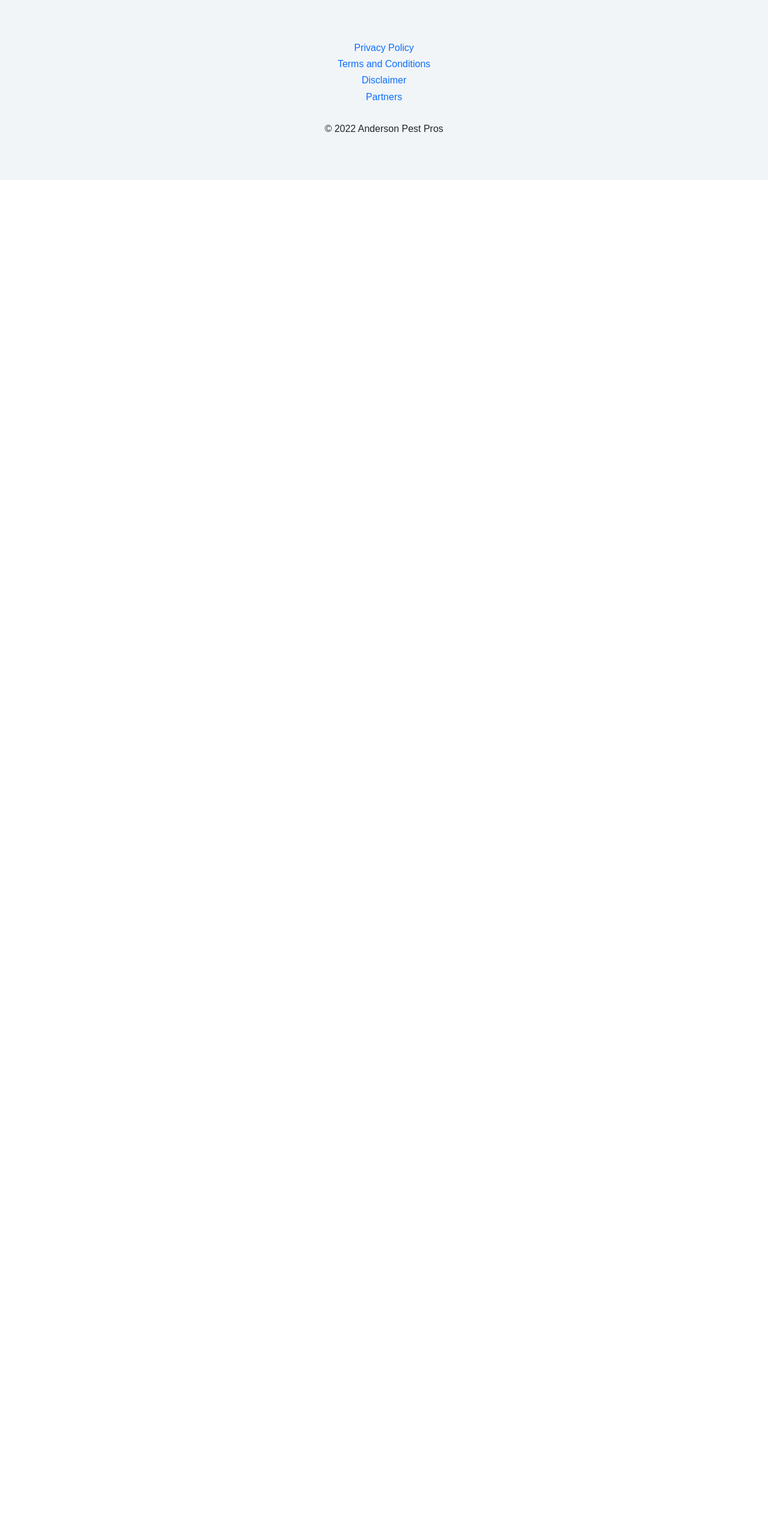
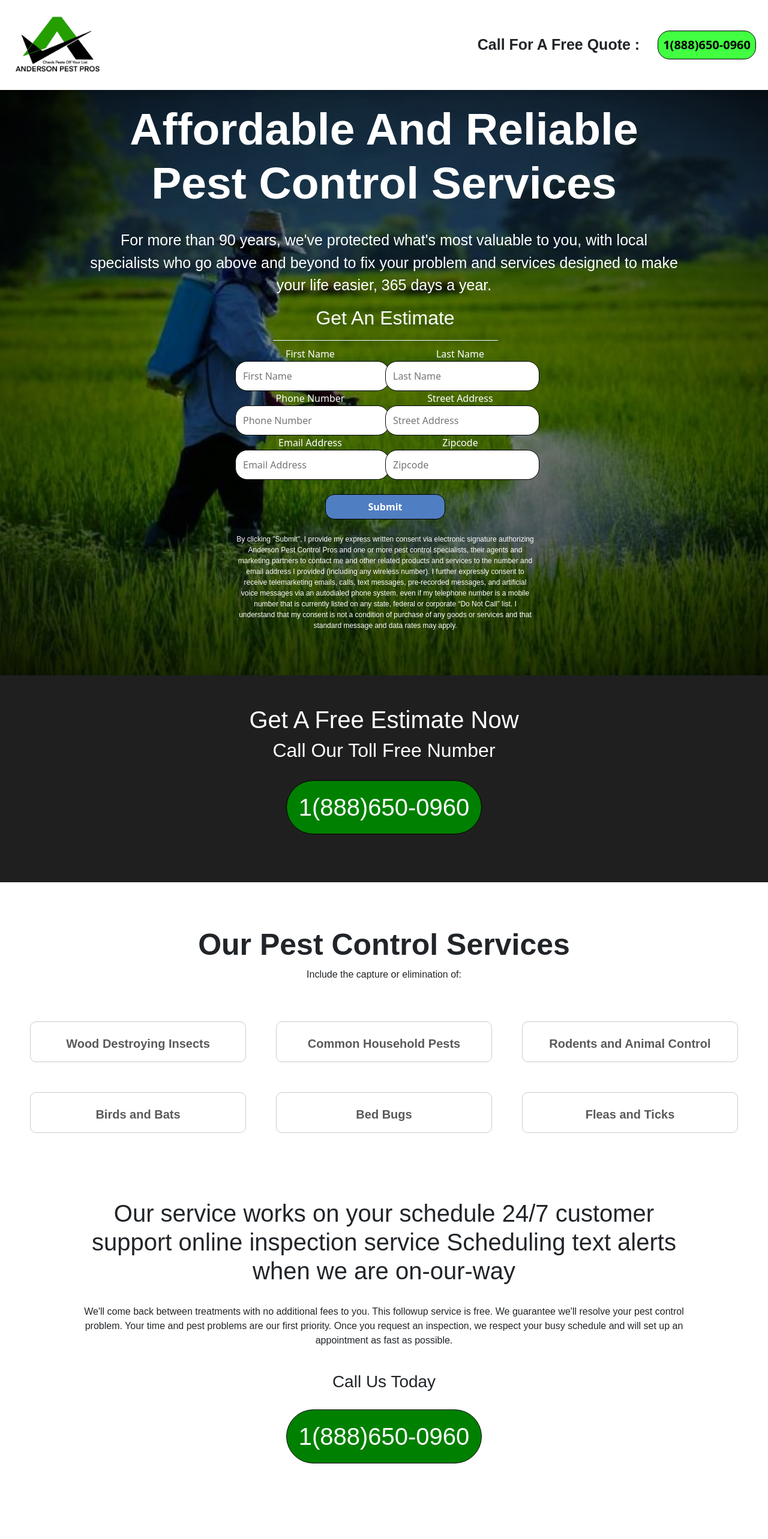
Before and after one commit to axad-capital/anderson-pest, a React (Create React App) app in the folder client/: page /fb in a window 1280 px wide. Shown: the top 2566 px of the page at 60% size. Before the commit the page ends 800 px from the top, so only its background shows below. Built offline with nearby package versions, Linux system fonts and the light colour scheme.

Commit message:
updated paths

```diff
--- a/client/src/App.js
+++ b/client/src/App.js
@@ -17,6 +17,8 @@ function App() {
          {/* <NavComp /> */}
         <Routes>
           <Route exact path='/' element={<HomePage />} />
+          <Route exact path='/goog' element={<HomePage />} />
+          <Route exact path='/fb' element={<HomePage />} />
           <Route exact path='/privacy-policy' element={<PrivacyPolicy />} />
           <Route exact path='/terms' element={<Terms />} />
           <Route exact path='/disclaimer' element={<Disclaimer />} />
--- a/client/src/components/HomeComp/HomeComp.js
+++ b/client/src/components/HomeComp/HomeComp.js
@@ -2,8 +2,11 @@ import React from 'react';
 import './homeComp.css';
 import Pest from '../NavComp/pest.png'
 import Logo from './anderson-pest-Logo.JPG'
+import { useLocation } from 'react-router-dom';
 
 const HomeComp = () => {
+
+    const location = useLocation();
 
     function handleFormSubmit() {
         let firstName = document.getElementById('first').value
@@ -83,7 +86,8 @@ const HomeComp = () => {
                 </div>
                 <div className='call-container'>
                     <p className='nav-call'>Call For A Free Quote : </p>
-                    <a className='nav-phone' href="tel:8556971105">(855) 697-1105</a>
+                    {location.pathname === '/goog' ? <a className='nav-phone' href="tel:18556971105">1(855)697-1105</a> : location.pathname === '/fb' ? <a className='nav-phone' href="tel:18886500960">1(888)650-0960</a> : <a className='nav-phone' href="tel:8556971105">(855) 697-1105</a>}
+
                 </div>
             </div>
             <div className="header">
@@ -139,7 +143,7 @@ const HomeComp = () => {
                 <h1>Get A Free Estimate Now</h1>
                 {/* <div className='line'></div> */}
                 <h2>Call Our Toll Free Number</h2>
-                <a className='number' href='tel:8556971105'><h1>(855) 697-1105</h1></a>
+                {location.pathname === '/goog' ? <a className='number' href="tel:18556971105"><h1>1(855)697-1105</h1></a> : location.pathname === '/fb' ? <a className='number' href="tel:18886500960"><h1>1(888)650-0960</h1></a> : <a className='number' href="tel:8556971105"><h1>(855) 697-1105</h1></a>}
             </div>
             <br />
 
@@ -181,7 +185,7 @@ const HomeComp = () => {
                     <p>We'll come back between treatments with no additional  fees to you. This followup service is free. We guarantee we'll resolve your pest control problem. Your time and pest problems are our first priority. Once you request an inspection, we respect your busy schedule and will set up an appointment as fast as possible.</p>
                     <br />
                     <h3>Call Us Today</h3>
-                    <a className='number' href='tel:8556971105'><h1>(855) 697-1105</h1></a>
+                    {location.pathname === '/goog' ? <a className='number' href="tel:18556971105"><h1>1(855)697-1105</h1></a> : location.pathname === '/fb' ? <a className='number' href="tel:18886500960"><h1>1(888)650-0960</h1></a> : <a className='number' href="tel:8556971105"><h1>(855) 697-1105</h1></a>}
                     <br />
                 </div>
                 <br />
```
